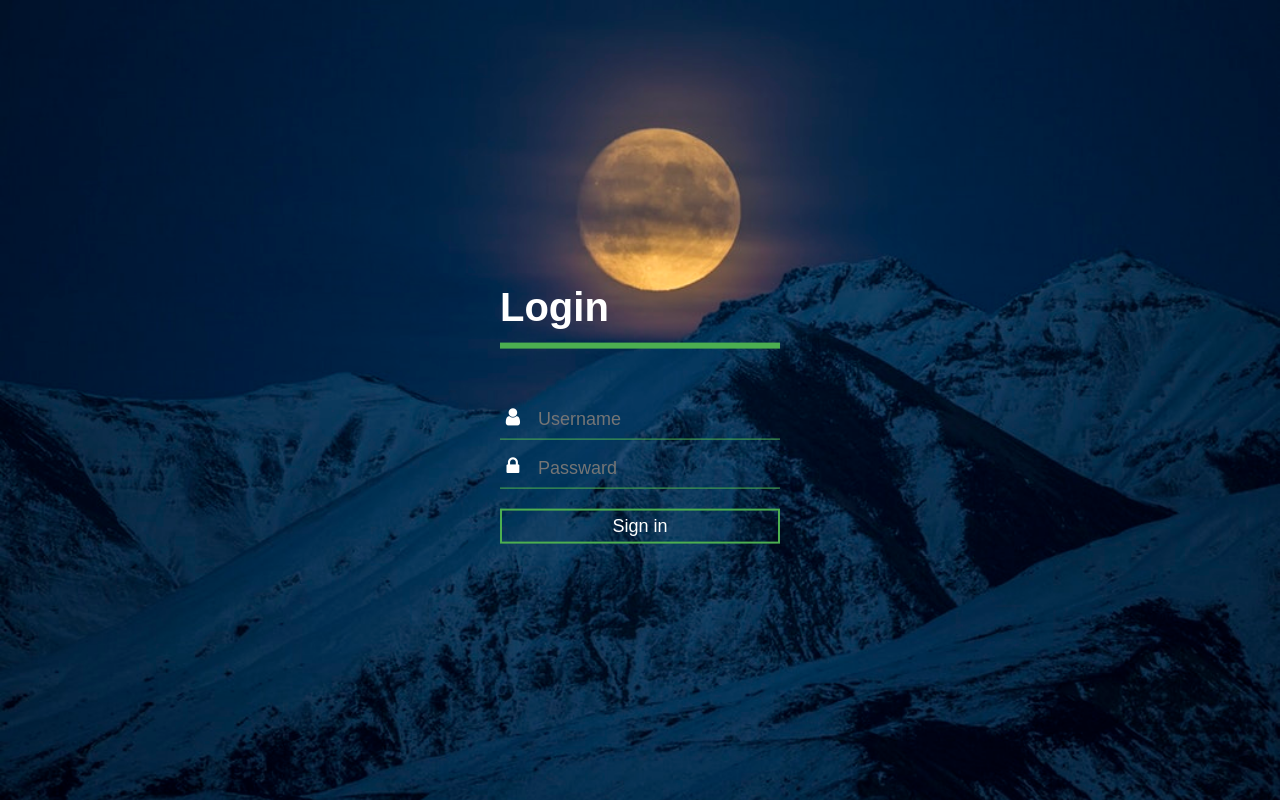
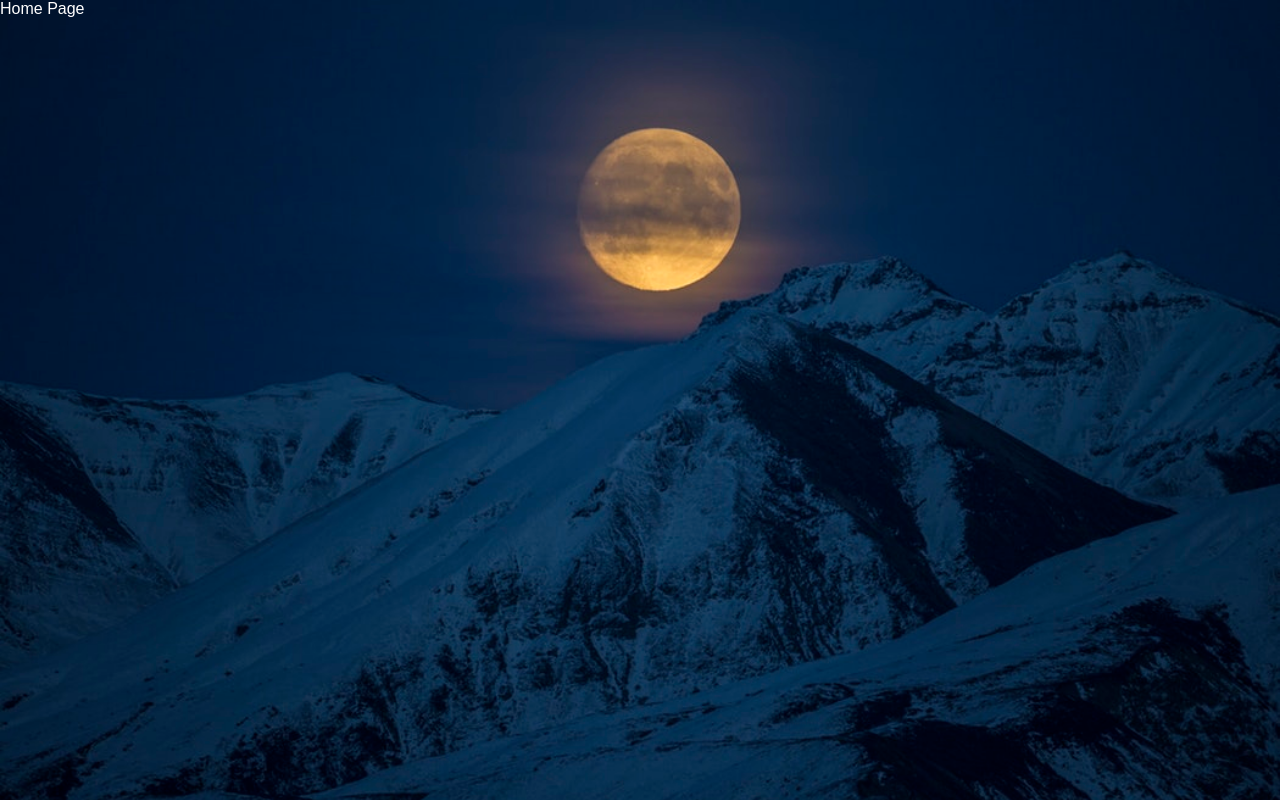
Before and after one commit to vermankit/react_login_sample_code, a React (Create React App) app in the folder loginapp/loginsample/: page /home in a window 1280 px wide. Built offline with nearby package versions, Linux system fonts and the light colour scheme; sample sign-in values are in the browser's storage.

Commit message:
Lesson 3   adding home page (#4)
* Basic login implementation

* Created Home Page and Private Route

```diff
--- a/loginapp/loginsample/package.json
+++ b/loginapp/loginsample/package.json
@@ -8,6 +8,7 @@
     "react": "^16.8.6",
     "react-bootstrap": "^1.0.0-beta.6",
     "react-dom": "^16.8.6",
+    "react-router-dom": "^5.0.0",
     "react-scripts": "2.1.8"
   },
   "scripts": {
--- a/loginapp/loginsample/src/App.css
+++ b/loginapp/loginsample/src/App.css
@@ -0,0 +1,3 @@
+.white {
+ color: white;
+}
--- a/loginapp/loginsample/src/App.jsx
+++ b/loginapp/loginsample/src/App.jsx
@@ -1,7 +1,11 @@
 import React, { Component } from 'react';
+import {BrowserRouter as Router,Route} from 'react-router-dom';
 import './App.css';
 import Login from './LoginPage/Login';
 import {configureFakeBackEnd} from './helper/fake.backend'
+import { PrivateRoute } from './components/PrivateRoute';
+import { HomePage } from './HomePage/HomePage';
+
 configureFakeBackEnd();
 
 class App extends Component {
@@ -16,8 +20,15 @@ class App extends Component {
 
   render() {
     return (
-      <div className="root-container">
-        <Login/>
+      <div className="container">
+      <div>
+        <Router>
+          <div>
+           <Route path='/login' component={Login}></Route>
+           <PrivateRoute exact path='/home' component={HomePage} ></PrivateRoute>
+          </div>
+        </Router>
+      </div>
       </div>
     );
   }
--- /dev/null
+++ b/loginapp/loginsample/src/HomePage/HomePage.jsx
@@ -0,0 +1,8 @@
+import React from 'react';
+
+
+export class HomePage extends React.Component{
+    render() {
+        return (<div className="white" >Home Page</div>);
+    }
+}
--- /dev/null
+++ b/loginapp/loginsample/src/components/PrivateRoute.jsx
@@ -0,0 +1,12 @@
+import React from 'react';
+import { Route, Redirect } from 'react-router-dom';
+
+export const PrivateRoute = ({ component: Component, ...rest }) => {
+    // eslint-disable-next-line no-unused-expressions
+    return <Route  {...rest} render={props => (
+       localStorage.getItem('user') ? <Component {...props} /> : <Redirect to={{ pathname:'/login',state:{from : props.location}}}/>
+
+
+    )} />
+
+};
```
Also changed, not shown: 1 other file (tests, documents, lock files or other folders).
